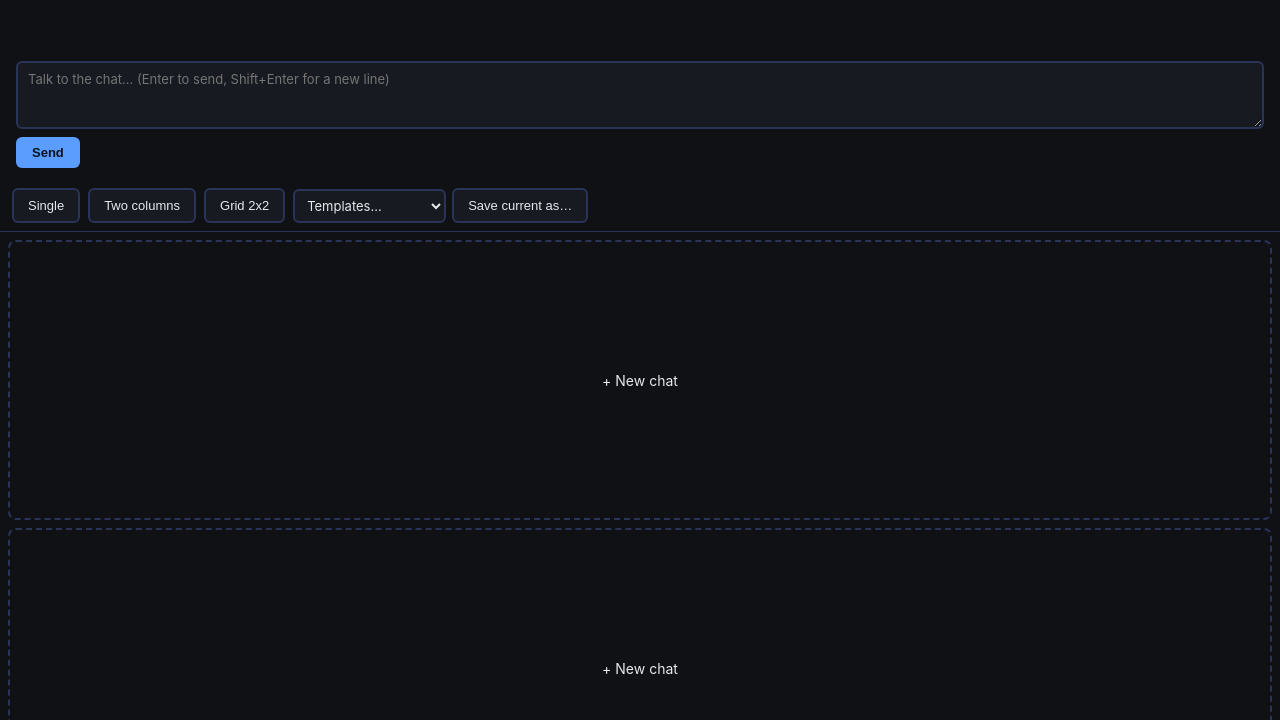
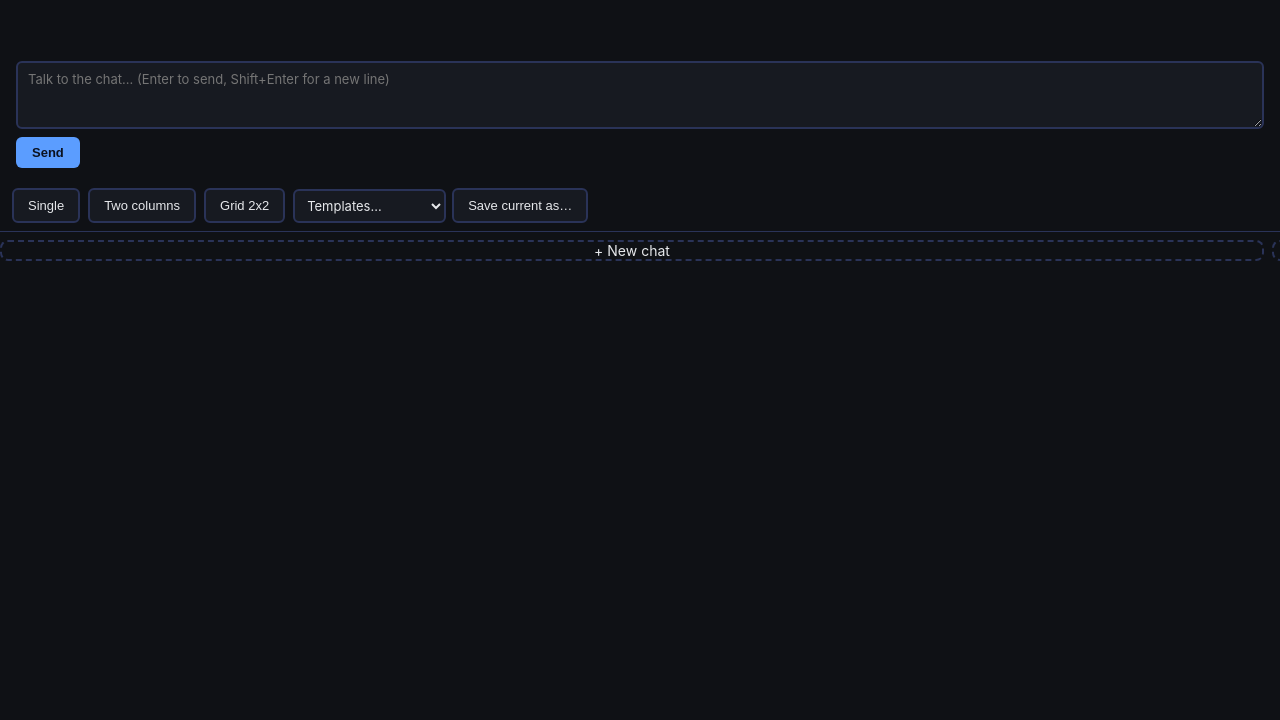
Before and after one commit to Grimmethy/agent-manager-chat-plugin, a Flask app: page /chat in a window 1280 px wide. Shown: the part 393-1113 px from the top of the page. Run offline with Flask 3, Linux system fonts and the light colour scheme; data that the repository does not hold is empty; some libraries are stand-ins or nearby versions.

Commit message:
Multi-chat: draw the panes as a horizontal snap strip (one row, swipe on touch) instead of a wrapping vertical grid
Task: adhoc-multi-chat-draw-the-panes-as-a-horizontal-snap-strip-one-row-swipe-on-touch-instead-of-a-wrapping-vertical-grid-1792886226347 (adhoc/manual)

Co-Authored-By: Local Model (qwen3.8-p40:27b-q4_K_M) <noreply@agent-manager.local>

```diff
--- a/static/chat.css
+++ b/static/chat.css
@@ -193,3 +193,32 @@ button.secondary { background: var(--panel); color: var(--text); border: 2px sol
   .chat-chime-setting { min-height: 44px; min-width: 44px; }
   .chat-chime-setting input { width: 20px; height: 20px; }
 }
+
+/* Multi-chat horizontal snap strip (owner 2026-10-24): one row, horizontal scroll,
+   scroll-snap. --strip-visible = panes per screen: 1 under 760px, 2 from 760px, 3 from 1400px
+   (the same numbers as stripVisibleCount in multi-chat.js). A pane fills the strip's height
+   and scrolls its own transcript; touch swipe works natively through scroll-snap. */
+.multi-chat-flex {
+  --strip-visible: 2;
+  display: flex;
+  flex-wrap: nowrap;
+  gap: 8px;
+  padding: 8px;
+  overflow-x: auto;
+  overflow-y: hidden;
+  scroll-snap-type: x mandatory;
+  overscroll-behavior-x: contain;
+  -webkit-overflow-scrolling: touch;
+  box-sizing: border-box;
+}
+@media (max-width: 759px) { .multi-chat-flex { --strip-visible: 1; } }
+@media (min-width: 1400px) { .multi-chat-flex { --strip-visible: 3; } }
+.multi-chat-pane, .multi-chat-placeholder {
+  flex: 0 0 calc((100% - (var(--strip-visible, 2) - 1) * 8px) / var(--strip-visible, 2));
+  scroll-snap-align: start;
+  min-width: 0;
+  display: flex;
+  flex-direction: column;
+  box-sizing: border-box;
+}
+.multi-chat-pane.wide, .multi-chat-placeholder.wide { flex-basis: 100%; }
--- a/static/multi-chat.js
+++ b/static/multi-chat.js
@@ -287,12 +287,11 @@ if (typeof window !== 'undefined' && typeof document !== 'undefined') {
     style.textContent =
       '.multi-chat-toolbar { display:flex; align-items:center; gap:8px; flex-wrap:wrap; padding:8px 12px; border-bottom:1px solid var(--border,#ddd); }' +
       '.multi-chat-toolbar .multi-chat-switcher { flex:1; min-width:0; }' +
-      '.multi-chat-host { flex:1; min-height:0; overflow:auto; position:relative; }' +
-      '.multi-chat-flex { display:flex; flex-wrap:wrap; gap:8px; padding:8px; align-content:flex-start; }' +
-      '.multi-chat-pane, .multi-chat-placeholder { flex:0 0 calc(50% - 8px); min-height:280px; display:flex; flex-direction:column; }' +
-      '.multi-chat-pane.wide, .multi-chat-placeholder.wide { flex-basis:100%; }' +
+      // The strip layout (`.multi-chat-flex` / `.multi-chat-pane` / `.wide` sizing, scroll-snap)
+      // lives in static/chat.css: one horizontal row, --strip-visible panes per screen.
+      '.multi-chat-host { flex:1; min-height:0; overflow:hidden; position:relative; display:flex; flex-direction:column; }' +
       '.multi-chat-pane-head { display:flex; align-items:center; justify-content:flex-end; gap:8px; padding:4px 8px 0; }' +
-      '.multi-chat-pane-body { flex:1; min-height:0; }' +
+      '.multi-chat-pane-body { flex:1; min-height:0; overflow-y:auto; }' +
       '.multi-chat-placeholder { border:2px dashed var(--border,#ccc); border-radius:8px; align-items:center; justify-content:center; background:transparent; }';
     document.head.appendChild(style);
   }
@@ -529,12 +528,12 @@ if (typeof window !== 'undefined' && typeof document !== 'undefined') {
     function render() {
       host.innerHTML = ''; // unmounts every previous pane's DOM -- no network
       markPreset();
-      // HUB0010 5/10: below the breakpoint what is rendered is layoutForWidth's
-      // single-pane view of the layout. `state` (and the saved layout) keeps the wide
-      // layout, so widening the window brings it back; render never saves.
-      const mobile = isMobile();
-      const view = mobile ? layoutForWidth(state, activeId, window.innerWidth || 1024, MOBILE_MAX_WIDTH) : state;
-      toolbar.hidden = mobile; // phone width: the chat's own switcher is the navigation
+      // Owner 2026-10-24: the strip always shows the saved layout at every width.
+      // Below 760px the CSS sets --strip-visible to 1 (static/chat.css), so a phone
+      // shows one whole pane per screen and a touch swipe moves to the next.
+      // render never collapses `state` (and never saves).
+      const view = state;
+      toolbar.hidden = isMobile(); // phone width: the chat's own switcher is the navigation
       const wide = view.preset === '1';
       const mounted = mountedSet(view, activeId);
 
@@ -548,21 +547,7 @@ if (typeof window !== 'undefined' && typeof document !== 'undefined') {
         return { id, placeholder: false, nodes: null };
       }).filter(Boolean);
 
-      if (mobile) {
-        // Narrow viewport: one pane; the switcher inside it is the only navigation.
-        const target = open.find((o) => o.id === activeId) || open[0];
-        if (!target) {
-          host.appendChild(placeholder('+ New chat', openNewChat, true));
-          return;
-        }
-        const body = document.createElement('div');
-        body.className = 'multi-chat-pane-body';
-        mountPane(target.id, body, false);
-        host.appendChild(paneSlot(true, { id: target.id, nodes: body }));
-        return;
-      }
-
-      // Desktop: Dockview when available, otherwise a flexbox split.
+      // One row of panes: Dockview when available, otherwise the flexbox strip.
       const mountedOpen = open.filter((o) => !o.placeholder);
       if (tryRenderDockview(mountedOpen) && mountedOpen.length === open.length) return;
       if (host.firstChild) host.removeChild(host.firstChild); // remove the abandoned dockview container
```
Also changed, not shown: test/chat-css.test.mjs (+23 -0 lines).
